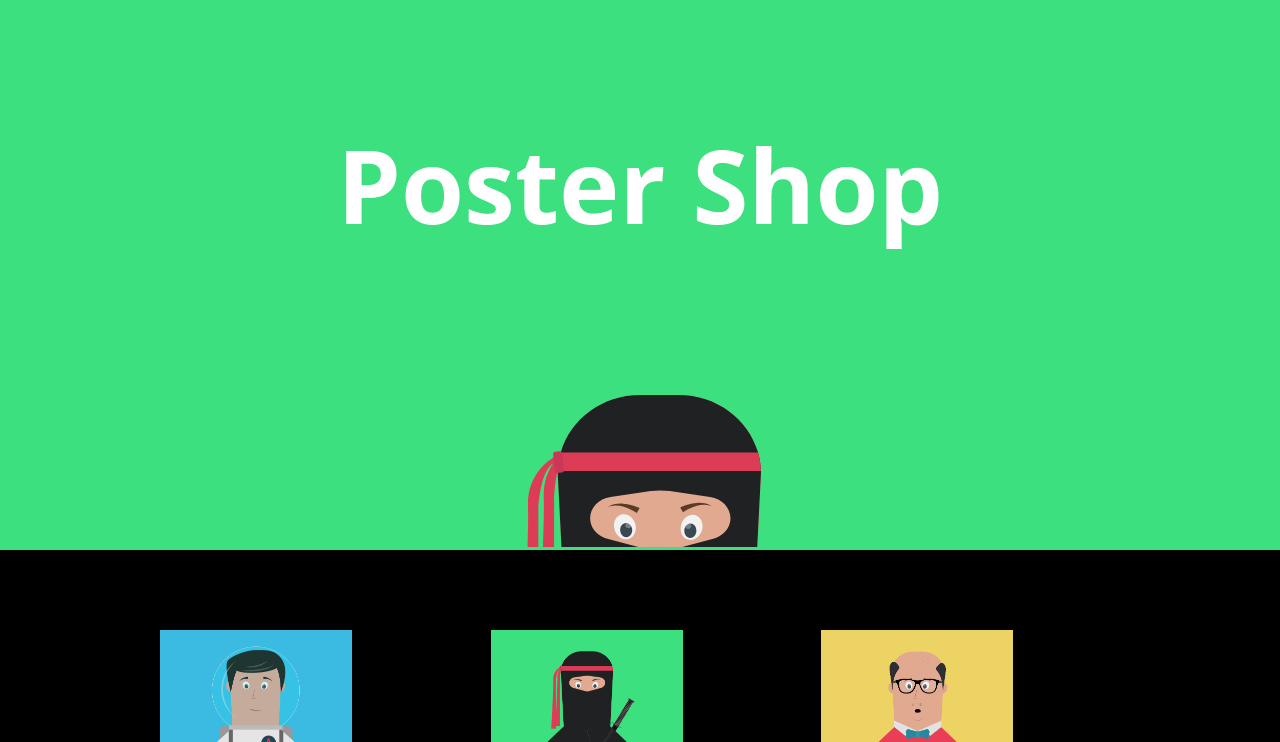
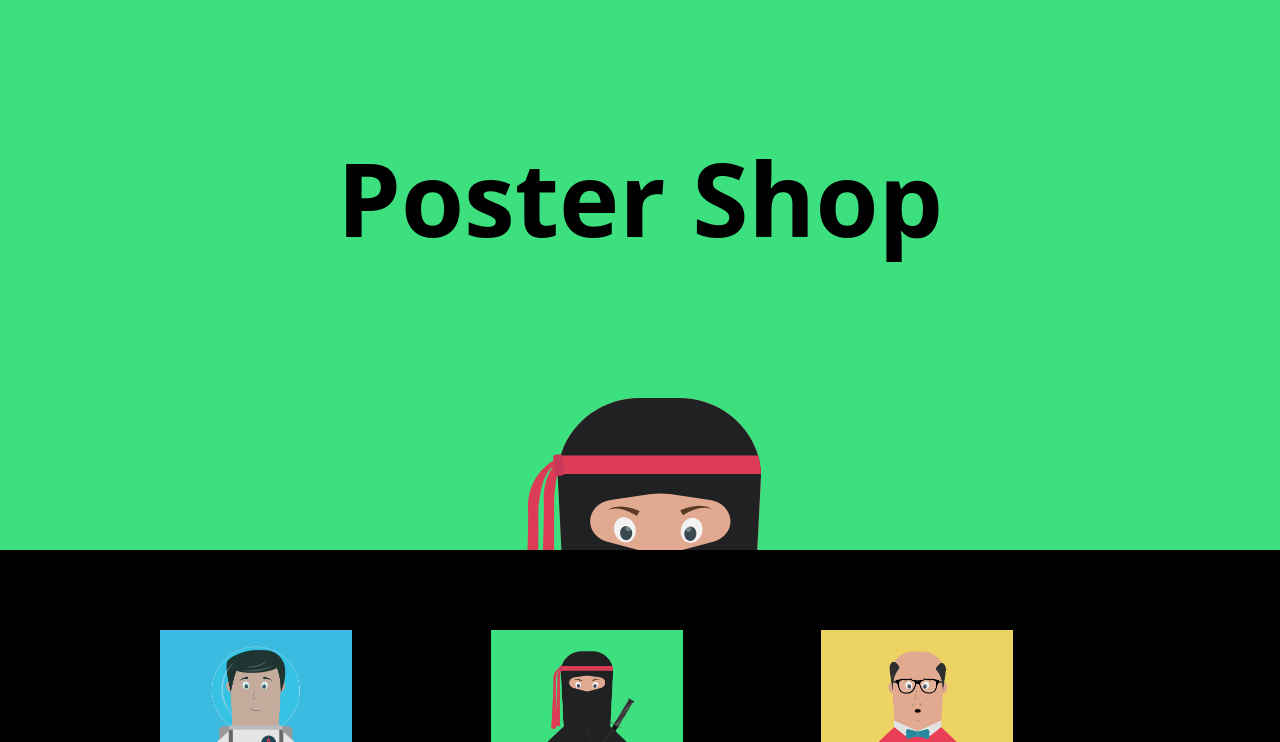
Before and after one commit to Mayonesa90/figmaposter, a plain HTML site: page index2.html in a window 1280 px wide. Shown: the part 58-800 px from the top of the page. Drawn offline with Linux system fonts and the light colour scheme.

Commit message:
ninja head right

```diff
--- a/style2.css
+++ b/style2.css
@@ -18,9 +18,8 @@ header {
 
 header h1 {
     place-self: center;
-    grid-row-start: 8;
     font-size: 102px;
-    color: white;
+    color: black;
 }
 
 .navIcon {
@@ -29,8 +28,8 @@ header h1 {
 }
 
 .ninjaHead {
-    place-self: center;
-    grid-row-end: 20;
+    justify-self: center;
+    align-self: flex-end;
 }
 
 .smaller {
```
